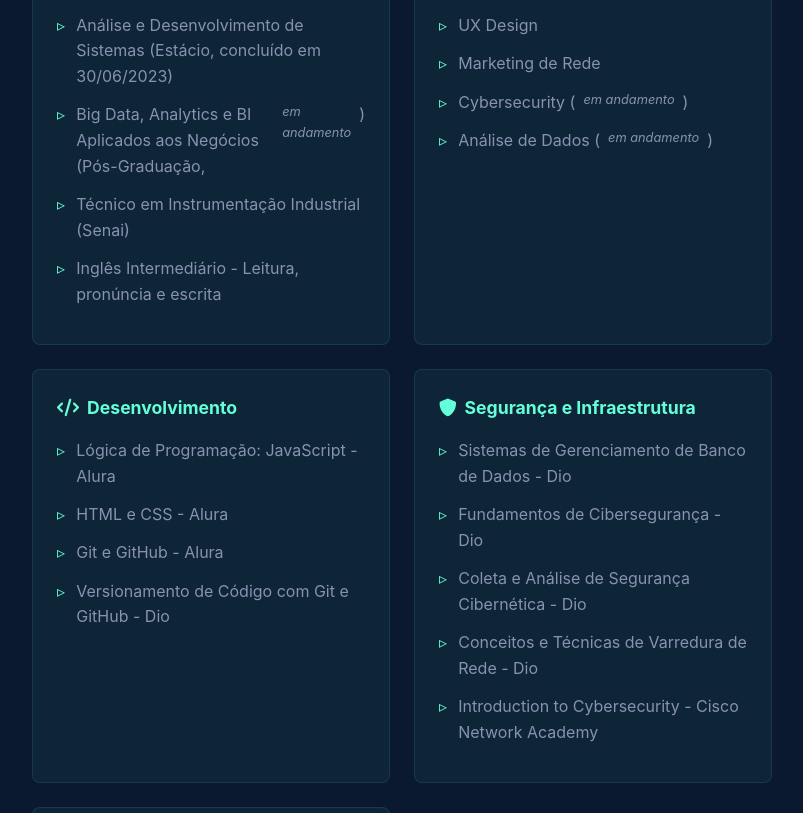
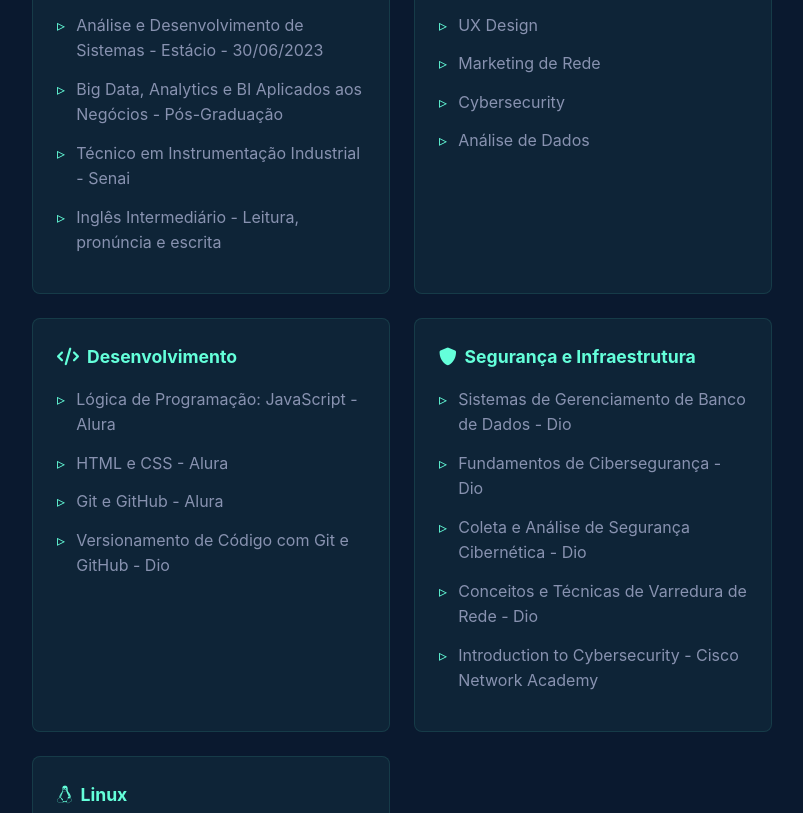
Before and after one commit to Glacoo/curriculum, a plain HTML site: page index.html in a window 1280 px wide. Shown: the part 2055-2868 px from the top of the page, without its empty margins (323-1126 px from the left). Drawn offline with Linux system fonts and the light colour scheme.

Commit message:
Update index.html
atualização para corrigir erro em formação academica

```diff
--- a/index.html
+++ b/index.html
@@ -421,12 +421,6 @@
             color: #64ffda;
         }
 
-        .certification-status {
-            font-size: 0.8rem;
-            color: #8892b0;
-            font-style: italic;
-        }
-
         .project-item {
             background: rgba(100, 255, 218, 0.05);
             padding: 2rem;
@@ -686,9 +680,9 @@
                         <div class="certification-category">
                             <h4><i class="fas fa-graduation-cap"></i> Formação Acadêmica</h4>
                             <ul>
-                                <li>Análise e Desenvolvimento de Sistemas (Estácio, concluído em 30/06/2023)</li>
-                                <li>Big Data, Analytics e BI Aplicados aos Negócios (Pós-Graduação, <span class="certification-status">em andamento</span>)</li>
-                                <li>Técnico em Instrumentação Industrial (Senai)</li>
+                                <li>Análise e Desenvolvimento de Sistemas - Estácio - 30/06/2023</li>
+                                <li>Big Data, Analytics e BI Aplicados aos Negócios - Pós-Graduação</li>
+                                <li>Técnico em Instrumentação Industrial - Senai</li>
                                 <li>Inglês Intermediário - Leitura, pronúncia e escrita</li>
                             </ul>
                         </div>
@@ -698,8 +692,8 @@
                             <ul>
                                 <li>UX Design</li>
                                 <li>Marketing de Rede</li>
-                                <li>Cybersecurity (<span class="certification-status">em andamento</span>)</li>
-                                <li>Análise de Dados (<span class="certification-status">em andamento</span>)</li>
+                                <li>Cybersecurity</li>
+                                <li>Análise de Dados</li>
                             </ul>
                         </div>
 
```
